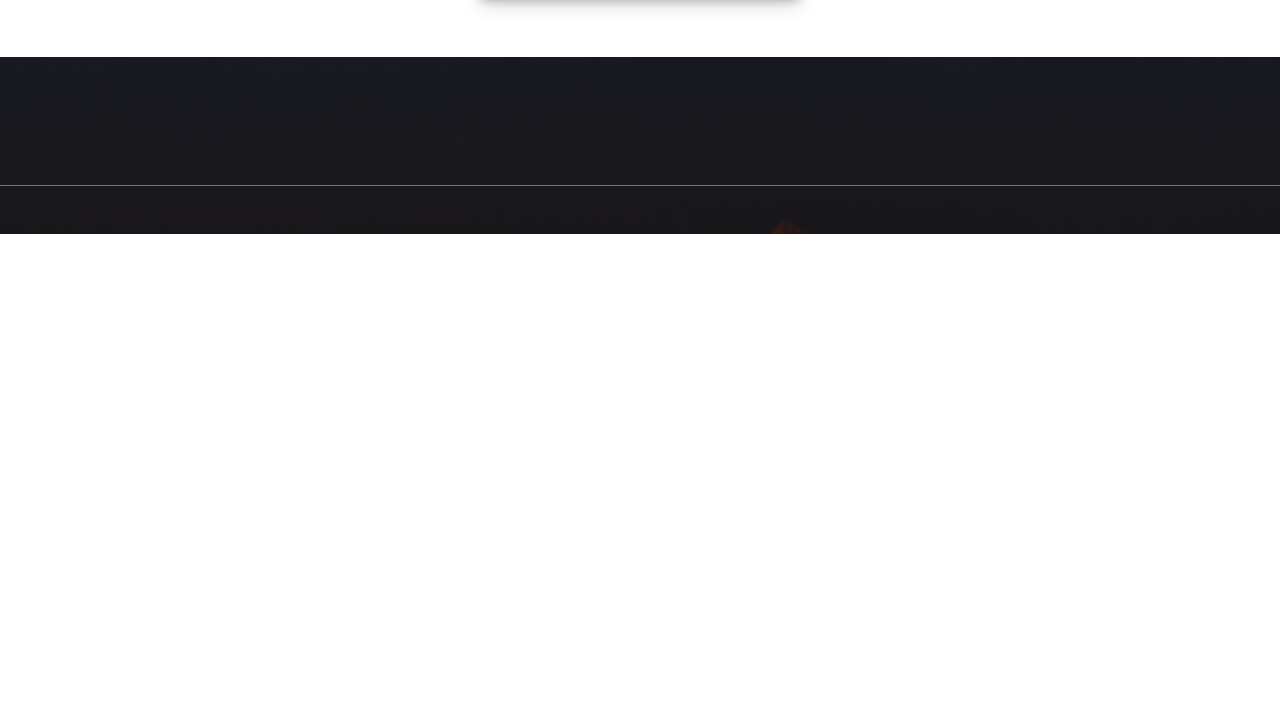
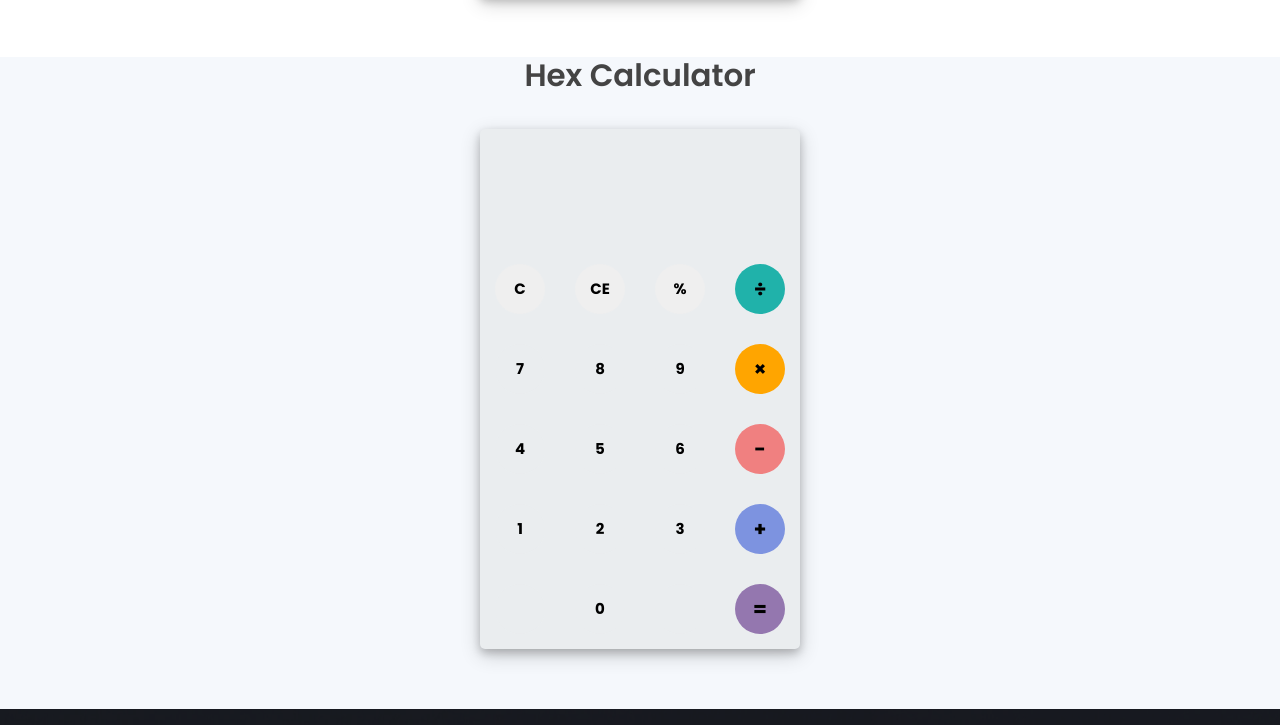
Before and after one commit to KeitoBEGINNER/lmfao-keito.github.io, a plain HTML site: page calculator.html in a window 1280 px wide. Shown: the part 1395-2120 px from the top of the page. Before the commit the page ends 1629 px from the top, so only its background shows below. Drawn offline with Linux system fonts and the light colour scheme.

Commit message:
Add files via upload

```diff
--- a/calculator.html
+++ b/calculator.html
@@ -46,6 +46,8 @@
         <div class="mouse-icon"><div class="wheel"></div></div>
     </header>
     <!-- End Of Page Header -->
+
+<!-- Dec Calculator -->
 	<section  id="calculatorid" class="section pt-0">
 	<h6 class="section-title text-center">Dec Calculator</h6>
 		<div class="container">
@@ -84,6 +86,49 @@
 		</div>
 		</section>
 
+		<!-- End of Dec Calculator -->
+
+		<!-- Hex Calculator -->
+	<section  id="hexcalculatorid" class="section pt-0">
+	<h6 class="section-title text-center">Hex Calculator</h6>
+		<div class="container">
+			<div id="calculator">
+				<div id="result">
+					<div id="history">
+						<p id="history-value"></p>
+					</div>
+					<div id="output">
+						<p id="output-value"></p>
+					</div>
+				</div>
+				<div id="keyboard">
+					<button class="operator" id="clear">C</button>
+					<button class="operator" id="backspace">CE</button>
+					<button class="operator" id="%">%</button>
+					<button class="operator" id="/">&#247;</button>
+					<button class="number" id="0x7">7</button>
+					<button class="number" id="0x8">8</button>
+					<button class="number" id="0x9">9</button>
+					<button class="operator" id="*">&times;</button>
+					<button class="number" id="0x4">4</button>
+					<button class="number" id="0x5">5</button>
+					<button class="number" id="0x6">6</button>
+					<button class="operator" id="-">-</button>
+					<button class="number" id="0x1">1</button>
+					<button class="number" id="0x2">2</button>
+					<button class="number" id="0x3">3</button>
+					<button class="operator" id="+">+</button>
+					<button class="empty" id="empty"></button>
+					<button class="number" id="0">0</button>
+					<button class="empty" id="empty"></button>
+					<button class="operator" id="=">=</button>
+				</div>
+			</div>
+		</div>
+		</section>
+
+		<!-- End of Dec Calculator -->
+
 		<!-- Contact Section -->
     <section id="contact" class="section has-img-bg pb-0">
             <!-- Page Footer -->
```
